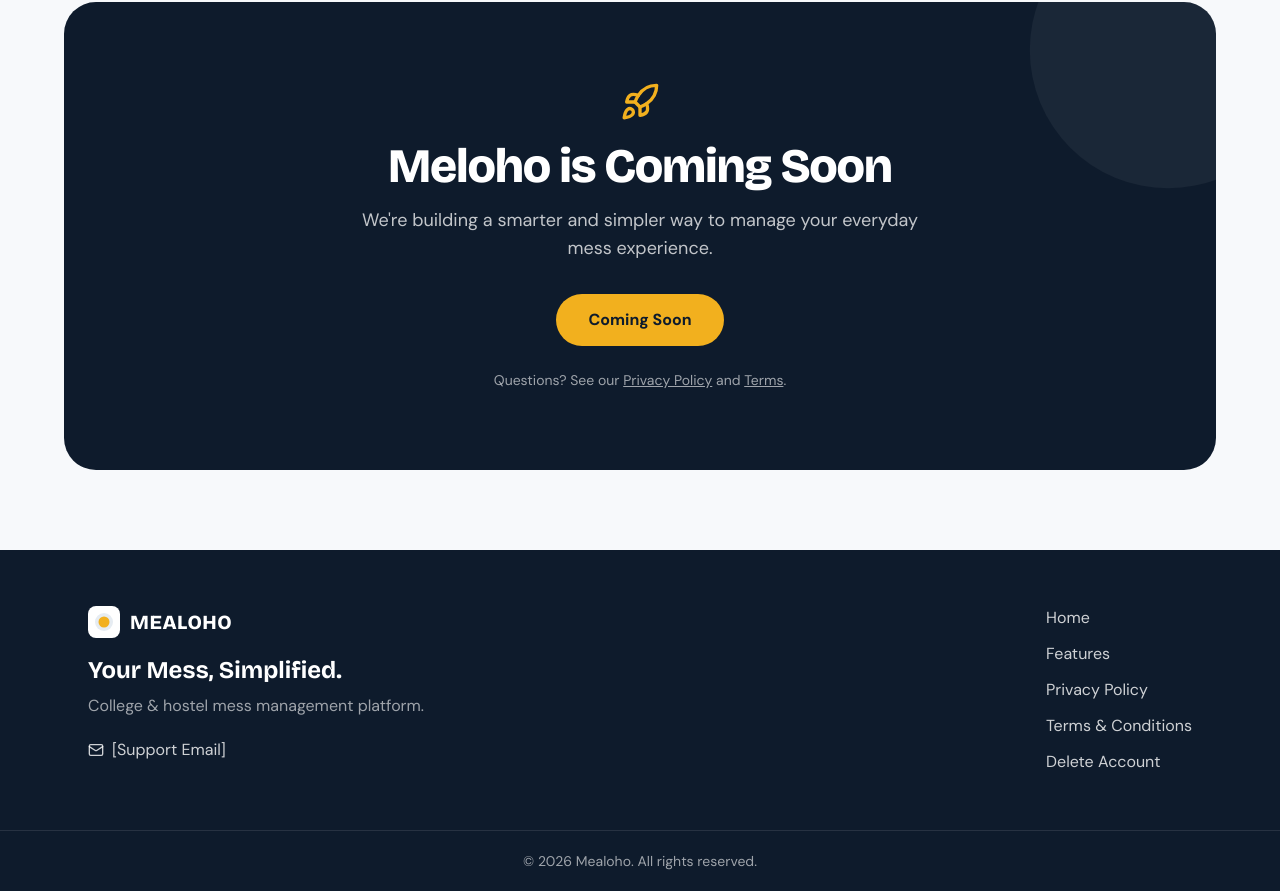
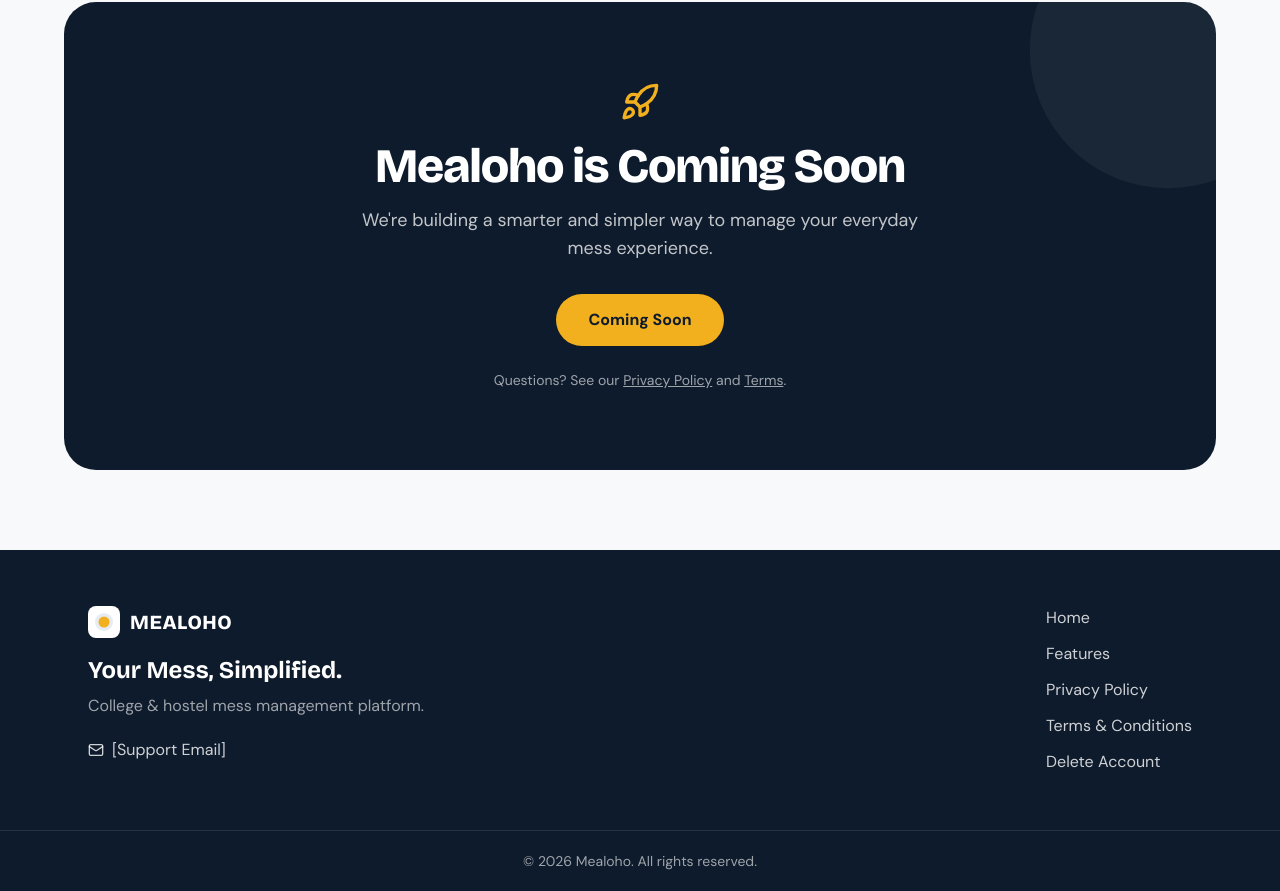
Before and after one commit to amritesh-0/Mealoho.in, a React (Vite) app: page / in a window 1280 px wide. Shown: the part 3092-3983 px from the top of the page. Built offline with nearby package versions, Linux system fonts and the light colour scheme.

Commit message:
Update CTA.tsx

```diff
--- a/src/components/CTA.tsx
+++ b/src/components/CTA.tsx
@@ -7,7 +7,7 @@ export default function CTA() {
         <svg className="pointer-events-none absolute -right-24 -top-24 h-72 w-72 text-white/5" viewBox="0 0 100 100" aria-hidden><circle cx="50" cy="50" r="48" fill="currentColor" /></svg>
         <div className="relative">
           <Rocket className="mx-auto text-turmeric" size={40} aria-hidden />
-          <h2 className="mt-5 text-3xl font-extrabold sm:text-5xl">Meloho is Coming Soon</h2>
+          <h2 className="mt-5 text-3xl font-extrabold sm:text-5xl">Mealoho is Coming Soon</h2>
           <p className="mx-auto mt-4 max-w-xl text-lg text-white/75">We're building a smarter and simpler way to manage your everyday mess experience.</p>
           <button type="button" disabled className="mt-8 cursor-not-allowed rounded-full bg-turmeric px-8 py-3.5 font-bold text-ink">Coming Soon</button>
           <p className="mt-6 text-sm text-white/60">Questions? See our <Link to="/privacy" className="underline hover:text-white">Privacy Policy</Link> and <Link to="/terms" className="underline hover:text-white">Terms</Link>.</p>
```
